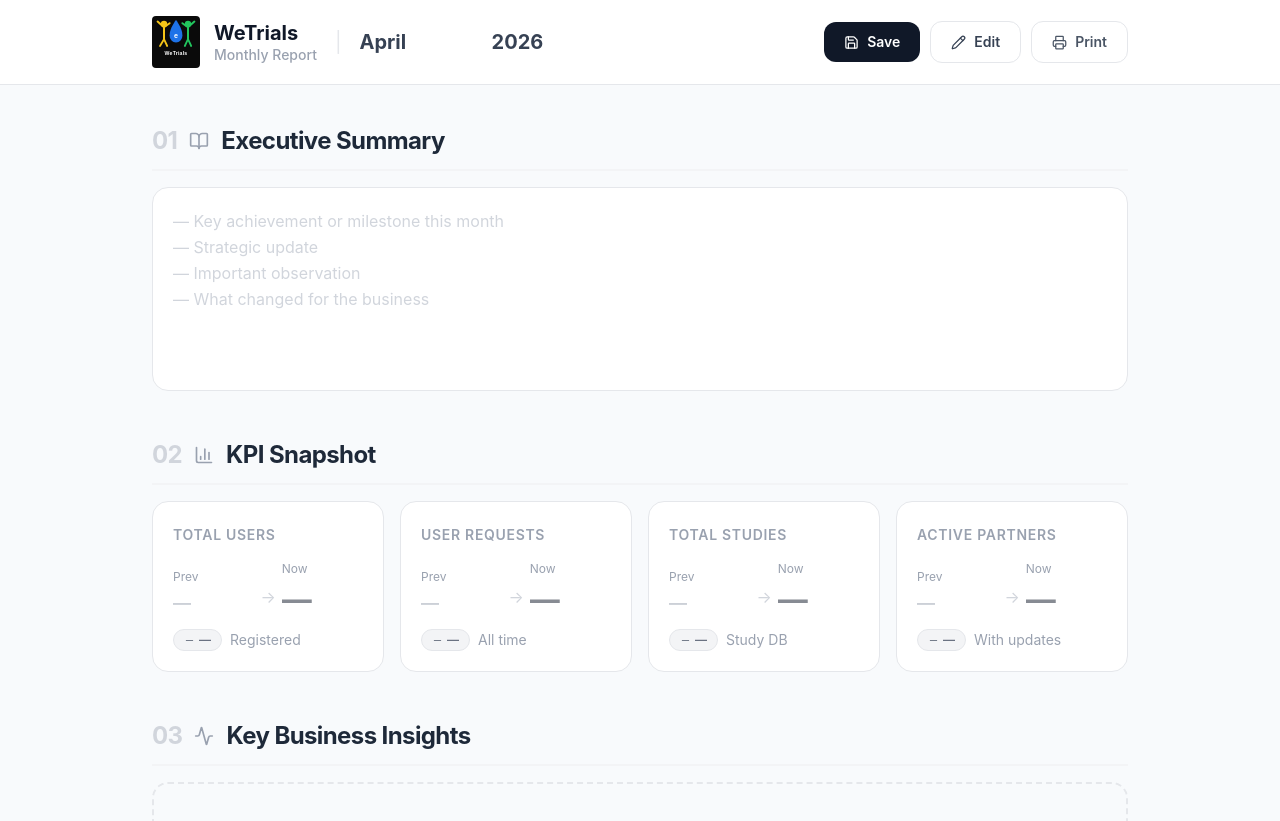
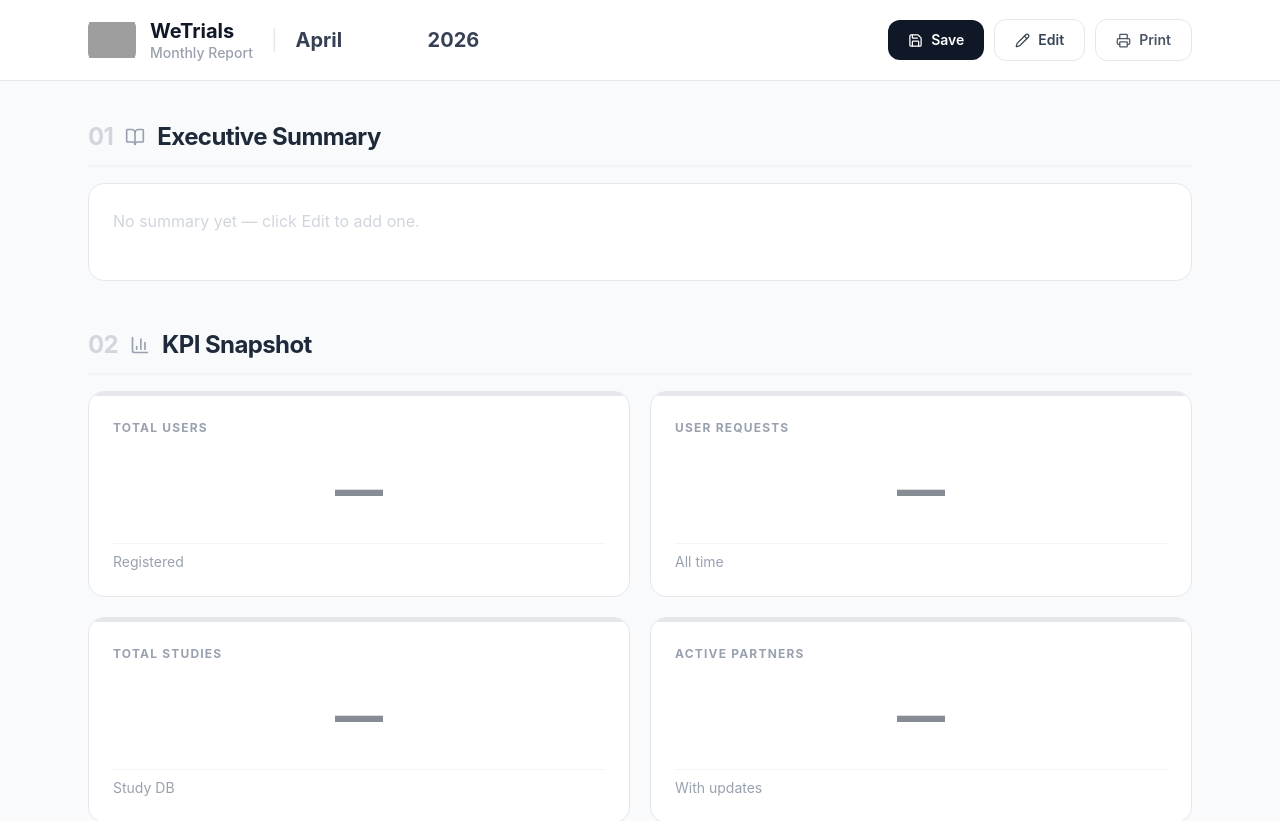
Before and after one commit to aramgyum/monthly_report_js, a Next.js app in the folder monthly-report/: page / in a window 1280 px wide. Shown: the top 821 px of the page. Built offline with nearby package versions, Linux system fonts and the light colour scheme; grey boxes are pictures that could not be loaded.

Commit message:
Add files via upload

```diff
--- a/monthly-report/app/globals.css
+++ b/monthly-report/app/globals.css
@@ -47,8 +47,27 @@ body {
 .row-del { opacity: 0; transition: opacity 0.1s; }
 .item-row:hover .row-del { opacity: 1; }
 
-/* Textarea resize */
-textarea { resize: vertical; min-height: 2.25rem; }
+/* Textarea resize and wrapping */
+textarea {
+  resize: vertical;
+  min-height: 2.25rem;
+  white-space: pre-wrap;
+  word-break: break-word;
+  overflow-wrap: anywhere;
+}
+
+/* Consistent text wrapping everywhere */
+input, textarea, div {
+  overflow-wrap: anywhere;
+  word-break: break-word;
+}
+
+/* Read-mode textareas: show full content, no scroll, no clip */
+.read-mode textarea {
+  overflow: hidden;
+  height: auto;
+  white-space: pre-wrap;
+}
 
 @media print {
   .no-print { display: none !important; }
--- a/monthly-report/components/Dashboard.js
+++ b/monthly-report/components/Dashboard.js
@@ -19,11 +19,20 @@ import {
 } from "@/lib/data";
 
 // ─────────────────────────────────────────────────────────────────────────────
-// WETRIALS LOGO  (inline SVG – faithful to the actual brand)
+// WETRIALS LOGO — uses logo.png if present, falls back to logo.svg
 // ─────────────────────────────────────────────────────────────────────────────
 function WeLogo({ size = 44 }) {
+  const [src, setSrc] = useState("/logo.png");
   return (
-    <img src="/logo.svg" width={size} height={Math.round(size * 130 / 120)} alt="WeTrials" className="flex-shrink-0" />
+    <img
+      src={src}
+      onError={() => setSrc("/logo.svg")}
+      width={size}
+      height={size}
+      alt="WeTrials"
+      className="flex-shrink-0 rounded-xl object-contain"
+      style={{ minWidth: size, minHeight: size }}
+    />
   );
 }
 
@@ -86,27 +95,35 @@ function reorder(list, from, to) {
 }
 const cfgOpts = (cfg) => Object.entries(cfg).map(([v,c]) => ({ value:v, label:c.label }));
 
-/* Textarea — editable or read-only */
+/* Textarea — editable or read-only; consistent wrapping in both modes */
 function TA({ editMode, className, ...p }) {
   return (
     <textarea readOnly={!editMode} className={cn(
       "w-full text-base text-gray-700 placeholder:text-gray-300 focus:outline-none transition-colors leading-relaxed",
+      "whitespace-pre-wrap break-words overflow-wrap-anywhere",
       editMode
         ? "border border-gray-200 rounded-xl px-3.5 py-2.5 bg-white focus:border-brand-500 focus:ring-1 focus:ring-brand-500/20 resize-y"
-        : "border-transparent bg-transparent resize-none",
+        : "border-transparent bg-transparent resize-none overflow-hidden",
       className
     )} {...p} />
   );
 }
 
-/* Text input — editable or read-only */
+/* Text input — use textarea for multi-line safe display in both modes */
 function TI({ editMode, className, ...p }) {
+  if (!editMode) {
+    // In read mode use a div so long text wraps naturally
     return (
-    <input readOnly={!editMode} className={cn(
+      <div className={cn(
+        "w-full text-base text-gray-700 leading-relaxed whitespace-pre-wrap break-words",
+        className
+      )}>{p.value || <span className="text-gray-300">{p.placeholder}</span>}</div>
+    );
+  }
+  return (
+    <input className={cn(
       "w-full text-base placeholder:text-gray-300 focus:outline-none transition-colors",
-      editMode
-        ? "border border-gray-200 rounded-xl px-3.5 py-2.5 bg-white focus:border-brand-500 focus:ring-1 focus:ring-brand-500/20"
-        : "border-transparent bg-transparent text-gray-700",
+      "border border-gray-200 rounded-xl px-3.5 py-2.5 bg-white focus:border-brand-500 focus:ring-1 focus:ring-brand-500/20",
       className
     )} {...p} />
   );
@@ -202,10 +219,11 @@ function InsightRow({ item, editMode, onUpdate, onDelete, provided, snapshot })
       <div className="flex items-start gap-3 px-5 py-4">
         <DragHandle {...provided.dragHandleProps} />
         <div className="flex-1 min-w-0 space-y-2.5">
-          <TI editMode={editMode} value={item.title}
+          <TA editMode={editMode} value={item.title}
             onChange={e => onUpdate("title", e.target.value)}
             placeholder="Insight title…"
-            className={cn("text-lg font-semibold text-gray-900", !editMode && "px-0")} />
+            rows={1}
+            className={cn("text-lg font-semibold text-gray-900", !editMode && "px-0 border-transparent bg-transparent resize-none overflow-hidden")} />
           <TA editMode={editMode} value={item.summary}
             onChange={e => onUpdate("summary", e.target.value)}
             placeholder="What happened and why it matters…"
@@ -267,63 +285,150 @@ function InsightList({ id, items, editMode, onUpdate, onDelete, onReorder }) {
 // ─────────────────────────────────────────────────────────────────────────────
 // KPI CARDS
 // ─────────────────────────────────────────────────────────────────────────────
-function KPISection({ kpis, editMode, onChange }) {
-  function update(idx, field, val) {
-    onChange(kpis.map((k,i) => i===idx ? {...k,[field]:val} : k));
-  }
-  return (
-    <div className="grid grid-cols-2 lg:grid-cols-4 gap-4">
-      {kpis.map((k, idx) => {
+function KPICard({ k, idx, editMode, onChange, onDelete }) {
+  function upd(field, val) { onChange({ ...k, [field]: val }); }
   const delta = pctChange(k.prevValue, k.value);
   const isPos = delta !== null && delta > 0;
   const isNeg = delta !== null && delta < 0;
-        const TI2 = isPos ? TrendingUp : isNeg ? TrendingDown : Minus;
-        const pc  = isPos ? "bg-emerald-50 text-emerald-700 border-emerald-200"
+  const TrendIcon = isPos ? TrendingUp : isNeg ? TrendingDown : Minus;
+  const deltaCls = isPos ? "bg-emerald-50 text-emerald-700 border-emerald-200"
                  : isNeg ? "bg-red-50 text-red-600 border-red-200"
                  : "bg-gray-100 text-gray-500 border-gray-200";
+  const accentCls = isPos ? "bg-emerald-500" : isNeg ? "bg-red-400" : "bg-gray-200";
+  const hasPrev = k.prevValue && k.prevValue.trim() !== "";
+
+  /* shared input style */
+  const numInput = (extraCls="") => cn(
+    "focus:outline-none bg-transparent border-0 p-0 font-extrabold text-gray-900 leading-none w-full",
+    extraCls
+  );
+
   return (
-          <div key={k.id} className="bg-white border border-gray-200 rounded-2xl p-5 relative group hover:border-gray-300 transition-colors">
+    <div className="bg-white border border-gray-200 rounded-2xl overflow-hidden hover:shadow-md transition-shadow relative">
+      {/* colored accent bar */}
+      <div className={cn("h-1 w-full", accentCls)} />
+
+      <div className="p-6 flex flex-col gap-4">
+
+        {/* ── KPI label (editable) ── */}
+        <div className="flex items-start gap-2">
+          <input
+            readOnly={!editMode}
+            value={k.label}
+            onChange={e => upd("label", e.target.value)}
+            placeholder="KPI name"
+            className="flex-1 text-xs font-bold uppercase tracking-widest text-gray-400 bg-transparent border-0 p-0 focus:outline-none min-w-0"
+          />
           {editMode && (
-              <button onClick={() => onChange(kpis.filter((_,i)=>i!==idx))}
-                className="absolute top-3 right-3 text-gray-300 hover:text-red-400 transition-colors">
+            <button onClick={onDelete} className="text-gray-300 hover:text-red-400 transition-colors flex-shrink-0">
               <X size={13}/>
             </button>
           )}
-            <input readOnly={!editMode} value={k.label}
-              onChange={e => update(idx,"label",e.target.value)} placeholder="KPI name"
-              className="text-sm font-semibold uppercase tracking-wider text-gray-400 w-full border-0 p-0 bg-transparent focus:outline-none mb-4 pr-6" />
+        </div>
 
-            <div className="flex items-end gap-1.5 mb-3">
-              <div className="flex-1 min-w-0">
-                <div className="text-xs text-gray-400 mb-1">Prev</div>
-                <input readOnly={!editMode} value={k.prevValue}
-                  onChange={e => update(idx,"prevValue",e.target.value)} placeholder="—"
-                  className={cn("w-full text-lg font-semibold text-gray-400 focus:outline-none",
-                    editMode ? "border border-gray-200 rounded-lg px-2 py-1 bg-gray-50 focus:border-brand-500" : "border-transparent bg-transparent")} />
+        {/* ── Value area ── */}
+        {hasPrev ? (
+          /* Prev → Now layout */
+          <div className="flex items-end gap-3">
+            {/* Prev column */}
+            <div className="flex flex-col min-w-0">
+              {/* editable "Prev" label */}
+              <input
+                readOnly={!editMode}
+                value={k.prevLabel ?? "Prev"}
+                onChange={e => upd("prevLabel", e.target.value)}
+                placeholder="Prev"
+                className="text-xs text-gray-300 font-medium bg-transparent border-0 p-0 focus:outline-none mb-1 w-16"
+              />
+              <input
+                readOnly={!editMode}
+                value={k.prevValue}
+                onChange={e => upd("prevValue", e.target.value)}
+                placeholder="—"
+                className={cn("text-xl font-semibold text-gray-350 focus:outline-none bg-transparent border-0 p-0",
+                  editMode && "border border-gray-200 rounded-lg px-2 py-1 bg-gray-50 focus:border-brand-500 w-24")}
+                style={{ color: "#9ca3af" }}
+              />
             </div>
-              <span className="text-gray-300 mb-2 flex-shrink-0">→</span>
-              <div className="flex-1 min-w-0">
-                <div className="text-xs text-gray-400 mb-1">Now</div>
-                <input readOnly={!editMode} value={k.value}
-                  onChange={e => update(idx,"value",e.target.value)} placeholder="—"
-                  className={cn("w-full text-3xl font-bold text-gray-900 focus:outline-none",
-                    editMode ? "border border-gray-200 rounded-lg px-2 py-1 focus:border-brand-500" : "border-transparent bg-transparent")} />
+
+            <span className="text-gray-200 text-xl pb-1 flex-shrink-0">→</span>
+
+            {/* Now column */}
+            <div className="flex flex-col flex-1 min-w-0">
+              {/* editable "Now" label */}
+              <input
+                readOnly={!editMode}
+                value={k.nowLabel ?? "Now"}
+                onChange={e => upd("nowLabel", e.target.value)}
+                placeholder="Now"
+                className="text-xs text-gray-400 font-medium bg-transparent border-0 p-0 focus:outline-none mb-1 w-16"
+              />
+              <input
+                readOnly={!editMode}
+                value={k.value}
+                onChange={e => upd("value", e.target.value)}
+                placeholder="—"
+                className={cn(numInput("text-4xl"),
+                  editMode && "border border-gray-200 rounded-lg px-2 py-1 focus:border-brand-500")}
+              />
             </div>
           </div>
-            <div className="flex items-center gap-2">
-              <span className={cn("inline-flex items-center gap-1 text-xs font-semibold px-2.5 py-0.5 rounded-full border", pc)}>
-                <TI2 size={11}/>{delta!==null ? `${delta>0?"+":""}${delta}%` : "—"}
+        ) : (
+          /* No prev — just big number, centered */
+          <div className="flex flex-col items-center justify-center py-2 gap-1">
+            <input
+              readOnly={!editMode}
+              value={k.value}
+              onChange={e => upd("value", e.target.value)}
+              placeholder="—"
+              className={cn("text-center", numInput("text-5xl"),
+                editMode && "border border-gray-200 rounded-xl px-3 py-2 focus:border-brand-500 w-full")}
+            />
+            {/* In edit mode show a subtle "add prev" field */}
+            {editMode && (
+              <input
+                value={k.prevValue}
+                onChange={e => upd("prevValue", e.target.value)}
+                placeholder="+ add previous value"
+                className="mt-2 w-full text-xs text-center text-gray-300 border border-dashed border-gray-200 rounded-lg px-2 py-1 bg-transparent focus:outline-none focus:border-brand-400 placeholder:text-gray-300"
+              />
+            )}
+          </div>
+        )}
+
+        {/* ── Delta badge + subtitle ── */}
+        <div className="flex items-center gap-2 pt-2 border-t border-gray-100">
+          {(hasPrev || (!hasPrev && delta !== null)) && (
+            <span className={cn("inline-flex items-center gap-1 text-xs font-bold px-2.5 py-1 rounded-full border flex-shrink-0", deltaCls)}>
+              <TrendIcon size={11}/>{delta !== null ? `${delta > 0 ? "+" : ""}${delta}%` : "—"}
             </span>
-              <input readOnly={!editMode} value={k.sub}
-                onChange={e => update(idx,"sub",e.target.value)} placeholder="subtitle"
-                className="text-sm text-gray-400 flex-1 min-w-0 border-0 p-0 bg-transparent focus:outline-none" />
+          )}
+          <input
+            readOnly={!editMode}
+            value={k.sub}
+            onChange={e => upd("sub", e.target.value)}
+            placeholder="add context…"
+            className="text-sm text-gray-400 flex-1 min-w-0 border-0 p-0 bg-transparent focus:outline-none"
+          />
+        </div>
+
       </div>
     </div>
   );
-      })}
+}
+
+function KPISection({ kpis, editMode, onChange }) {
+  function update(idx, next) { onChange(kpis.map((k,i) => i===idx ? next : k)); }
+  return (
+    <div className="grid grid-cols-1 lg:grid-cols-2 gap-5">
+      {kpis.map((k, idx) => (
+        <KPICard key={k.id} k={k} idx={idx} editMode={editMode}
+          onChange={next => update(idx, next)}
+          onDelete={() => onChange(kpis.filter((_,i)=>i!==idx))} />
+      ))}
       {editMode && (
         <button onClick={() => onChange([...kpis, makeKPI()])}
-          className="border-2 border-dashed border-gray-200 rounded-2xl p-5 text-sm text-gray-400 hover:border-brand-300 hover:text-brand-500 hover:bg-brand-50 transition-colors flex flex-col items-center justify-center gap-2 min-h-[180px]">
+          className="border-2 border-dashed border-gray-200 rounded-2xl p-5 text-sm text-gray-400 hover:border-brand-300 hover:text-brand-500 hover:bg-brand-50 transition-colors flex flex-col items-center justify-center gap-2 min-h-[200px]">
           <Plus size={20}/> Add KPI
         </button>
       )}
@@ -517,7 +622,7 @@ export default function Dashboard() {
 
       {/* ── HEADER ──────────────────────────────────────────────────────────── */}
       <header className="sticky top-0 z-40 bg-white border-b border-gray-200 no-print">
-        <div className="max-w-5xl mx-auto px-6 py-4 flex items-center gap-5 flex-wrap">
+        <div className="max-w-6xl mx-auto px-6 py-4 flex items-center gap-5 flex-wrap">
 
           {/* Logo + brand */}
           <div className="flex items-center gap-3.5 flex-1 min-w-0">
@@ -557,24 +662,24 @@ export default function Dashboard() {
         </div>
       </header>
 
-      <main className="max-w-5xl mx-auto px-6 py-10 space-y-12">
+      <main className="max-w-6xl mx-auto px-6 py-10 space-y-12">
 
         {/* ── 01 EXECUTIVE SUMMARY — free text ──────────────────────────────── */}
         <SectionWrap number={1} title="Executive Summary" icon={BookOpen}>
-          <div className="bg-white border border-gray-200 rounded-2xl p-5">
+          <div className="bg-white border border-gray-200 rounded-2xl p-6">
+            {editMode ? (
               <textarea
-              readOnly={!editMode}
                 value={data.executiveSummary}
                 onChange={e => set("executiveSummary", e.target.value)}
                 placeholder={"— Key achievement or milestone this month\n— Strategic update\n— Important observation\n— What changed for the business"}
-              rows={6}
-              className={cn(
-                "w-full text-base text-gray-700 leading-relaxed placeholder:text-gray-300 focus:outline-none transition-colors",
-                editMode
-                  ? "resize-y border-0 bg-transparent"
-                  : "border-transparent bg-transparent resize-none"
+                rows={8}
+                className="w-full text-base text-gray-700 leading-relaxed placeholder:text-gray-300 focus:outline-none resize-y border-0 bg-transparent"
+              />
+            ) : (
+              <div className="text-base text-gray-700 leading-relaxed whitespace-pre-wrap min-h-[3rem]">
+                {data.executiveSummary || <span className="text-gray-300">No summary yet — click Edit to add one.</span>}
+              </div>
             )}
-            />
           </div>
         </SectionWrap>
 
--- a/monthly-report/package.json
+++ b/monthly-report/package.json
@@ -9,7 +9,7 @@
     "export": "next build"
   },
   "dependencies": {
-    "next": "15.3.8",
+    "next": "15.2.4",
     "react": "^19.0.0",
     "react-dom": "^19.0.0",
     "@hello-pangea/dnd": "^17.0.0",
```
Also changed, not shown: monthly-report/lib/data.js, monthly-report/public/logo.svg. Lines whose indentation alone changed are shown as unchanged.
